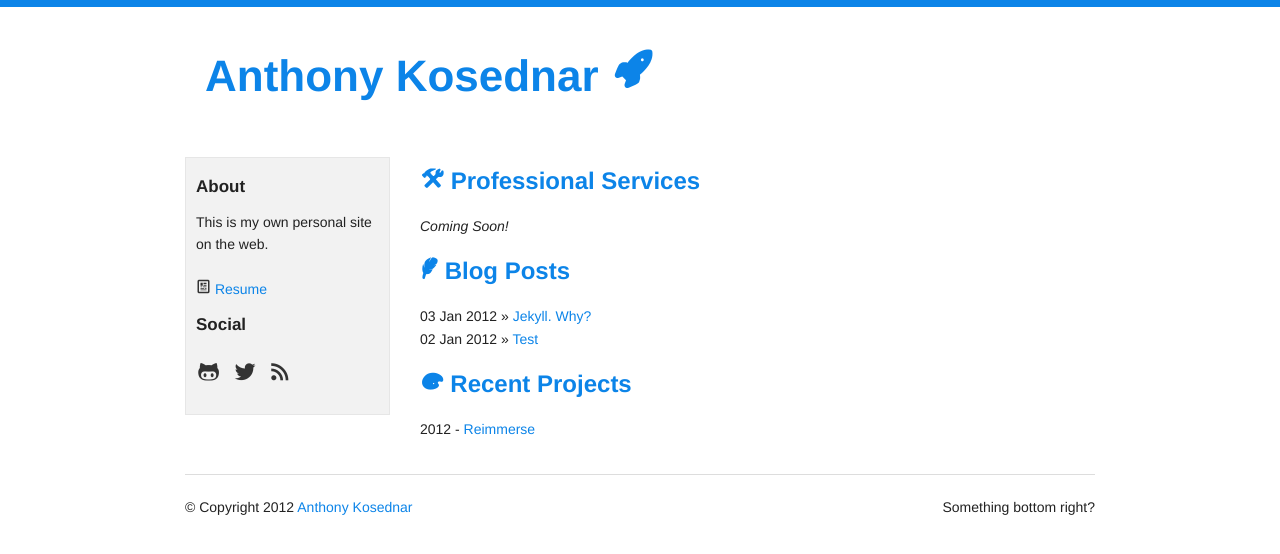
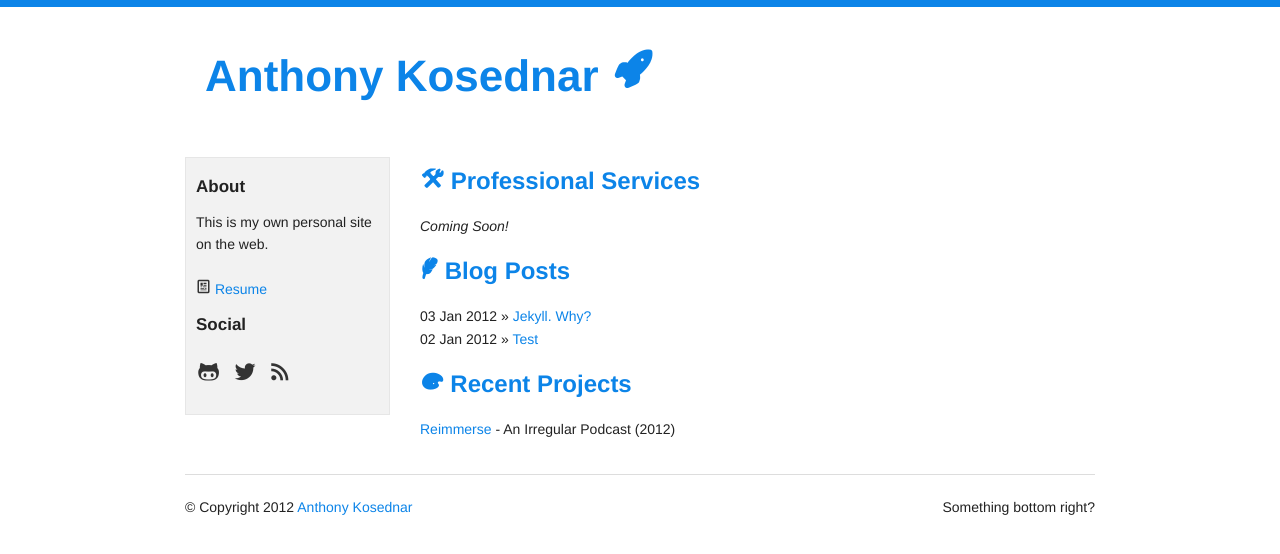
Before and after one commit to akosednar/akosednar.github.com, a Jekyll site: the page built from index.html, in a window 1280 px wide. Shown: the top 554 px of the page. Built offline with Jekyll 4.4.1, drawn with Linux system fonts in a browser that asks for light colours.

Commit message:
Updated description format

```diff
--- a/index.html
+++ b/index.html
@@ -23,7 +23,7 @@
          <div class="twelve columns">
        		<h2><span class="icon">&#127912;</span> Recent Projects</h2>
         	<ul class="posts">
-        		<li>2012 - <a href="http://reimmer.se">Reimmerse</a><span></span></li>
+        		<li><a href="http://reimmer.se">Reimmerse</a> - <span>An Irregular Podcast</span> (2012)</li>
         	</ul>
         </div>
 
```
